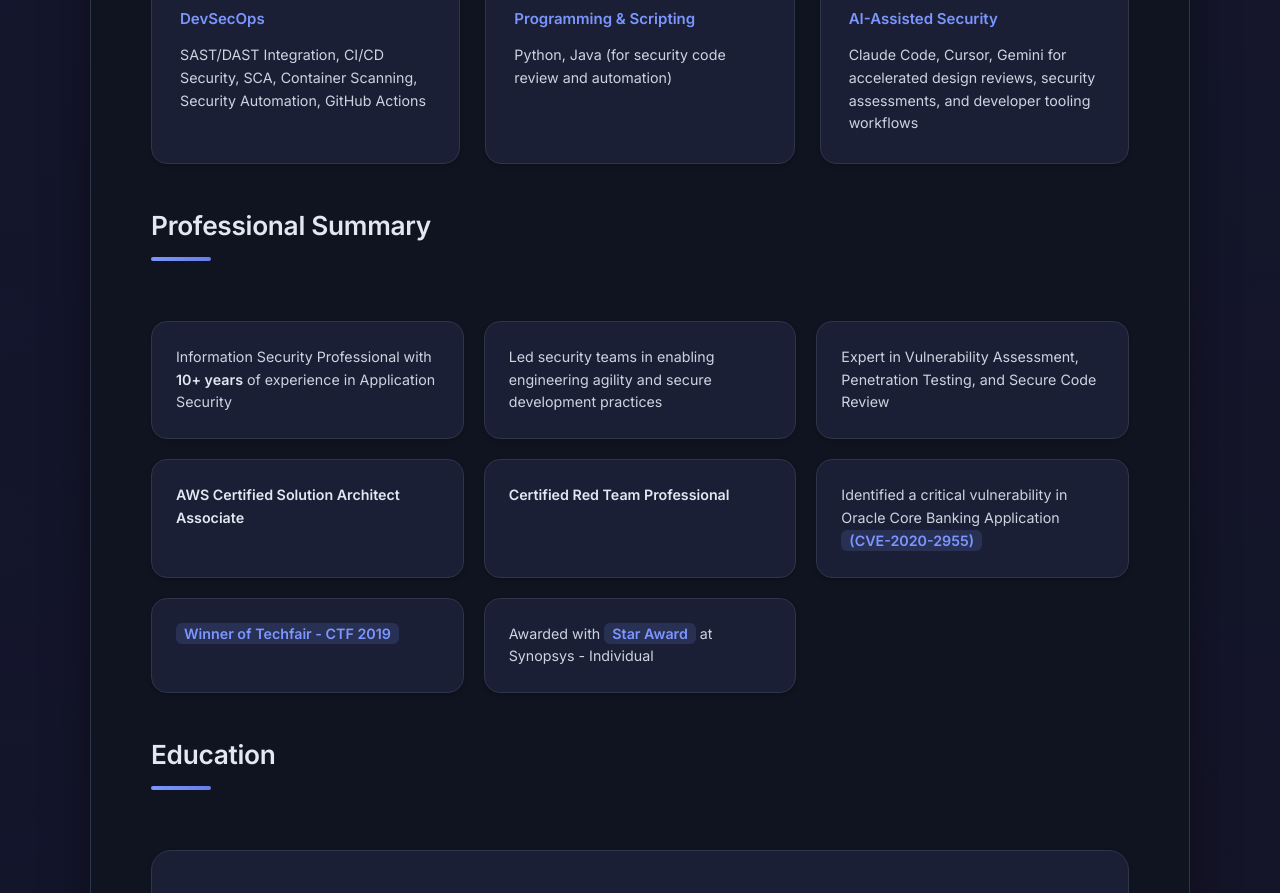
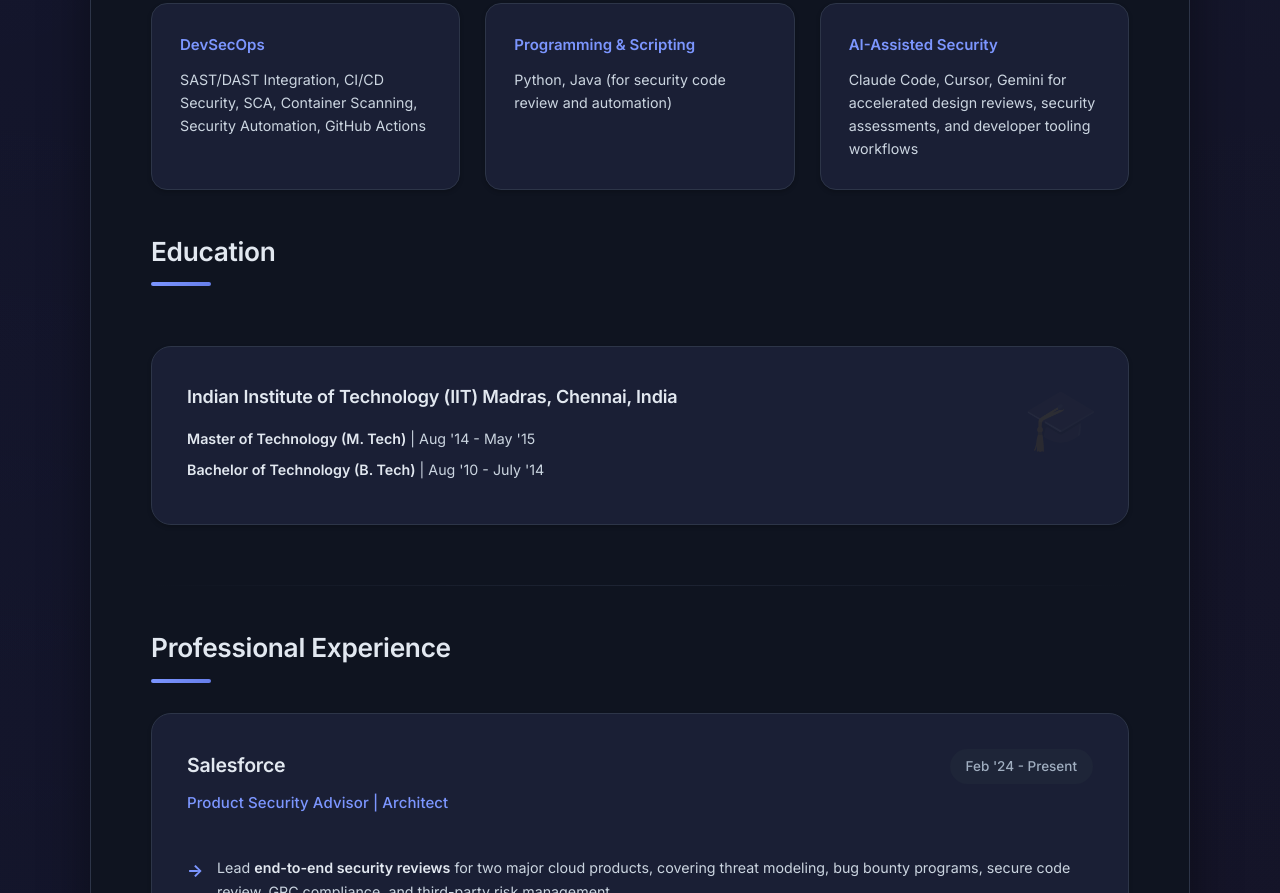
Before and after one commit to vaibhavshukla92/github.io, a plain HTML site: page index.html in a window 1280 px wide. Shown: the part 1469-2362 px from the top of the page. Drawn offline with Linux system fonts and the light colour scheme.

Commit message:
Update index.html

```diff
--- a/index.html
+++ b/index.html
@@ -724,7 +724,7 @@
             <section class="section">
                 <h2>About Me</h2>
                 <p style="font-size: 1em; line-height: 1.7; color: var(--text-medium); max-width: 900px; font-weight: 400;">
-                    Product Security Advisor who's spent a decade breaking and building security across BFSI, e-commerce, SaaS, and enterprise software. Specialize in threat modeling, secure code review, and penetration testing for web, mobile, and cloud applications. Whether it's hands-on security assessments, managing bug bounty programs, or leading engineering teams, I bridge the gap between finding vulnerabilities and shipping secure products at scale. Currently leveraging AI-assisted tooling and DevSecOps practices to make security faster and smarter—from SAST/SCA pipelines to achieving FedRAMP compliance without slowing down delivery.
+                    Information Security Professional with <strong>10+ years</strong> of experience in Application Security. Product Security Advisor who's spent a decade breaking and building security across BFSI, e-commerce, SaaS, and enterprise software. Specialize in threat modeling, secure code review, and penetration testing for web, mobile, and cloud applications. Whether it's hands-on security assessments, managing bug bounty programs, or leading engineering teams, I bridge the gap between finding vulnerabilities and shipping secure products at scale. Led security teams in enabling engineering agility and secure development practices. Currently leveraging AI-assisted tooling and DevSecOps practices to make security faster and smarter—from SAST/SCA pipelines to achieving FedRAMP compliance without slowing down delivery.
                 </p>
             </section>
 
@@ -775,36 +775,6 @@
                     <div class="skill-card">
                         <h3>AI-Assisted Security</h3>
                         <p>Claude Code, Cursor, Gemini for accelerated design reviews, security assessments, and developer tooling workflows</p>
-                    </div>
-                </div>
-            </section>
-
-            <section class="section">
-                <h2>Professional Summary</h2>
-                <div class="summary-grid">
-                    <div class="summary-item">
-                        Information Security Professional with <strong>10+ years</strong> of experience in Application Security
-                    </div>
-                    <div class="summary-item">
-                        Led security teams in enabling engineering agility and secure development practices
-                    </div>
-                    <div class="summary-item">
-                        Expert in Vulnerability Assessment, Penetration Testing, and Secure Code Review
-                    </div>
-                    <div class="summary-item">
-                        <strong>AWS Certified Solution Architect Associate</strong>
-                    </div>
-                    <div class="summary-item">
-                        <strong>Certified Red Team Professional</strong>
-                    </div>
-                    <div class="summary-item">
-                        Identified a critical vulnerability in Oracle Core Banking Application <span class="highlight">(CVE-2020-2955)</span>
-                    </div>
-                    <div class="summary-item">
-                        <span class="highlight">Winner of Techfair - CTF 2019</span>
-                    </div>
-                    <div class="summary-item">
-                        Awarded with <span class="highlight">Star Award</span> at Synopsys - Individual
                     </div>
                 </div>
             </section>
```
